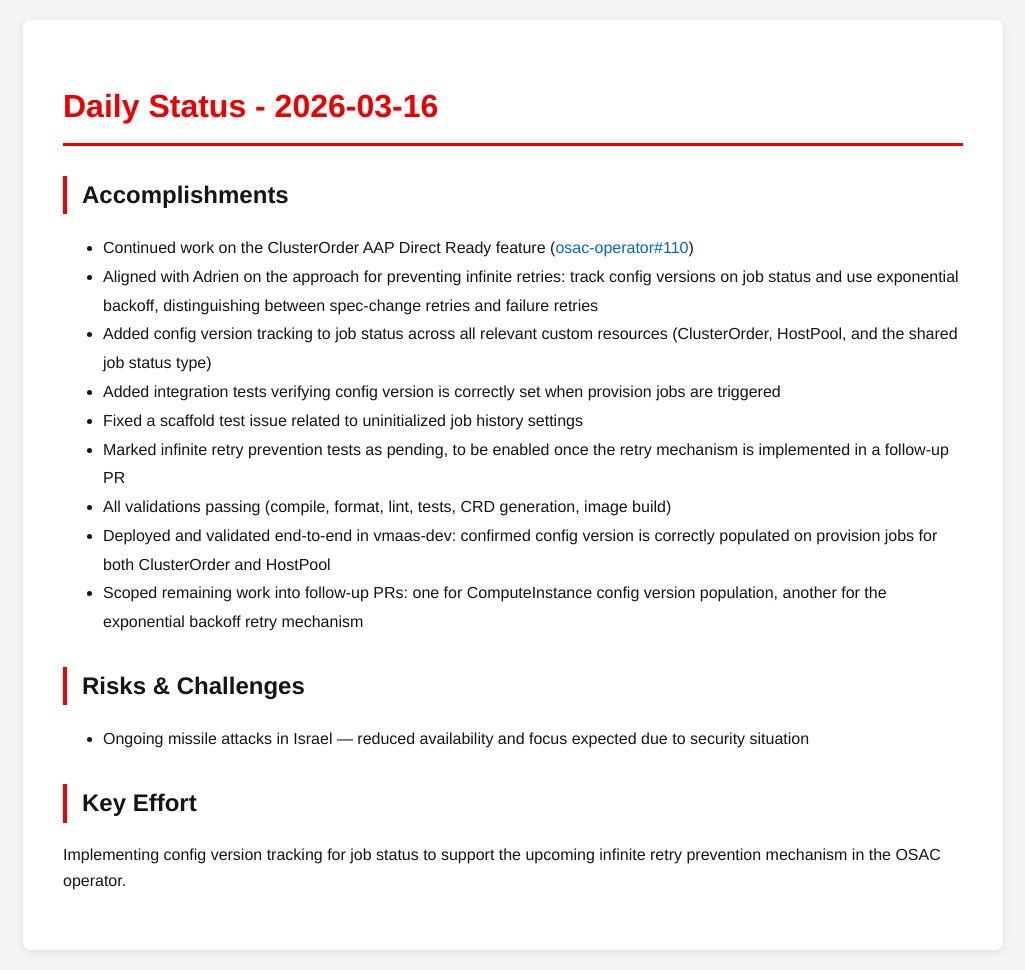
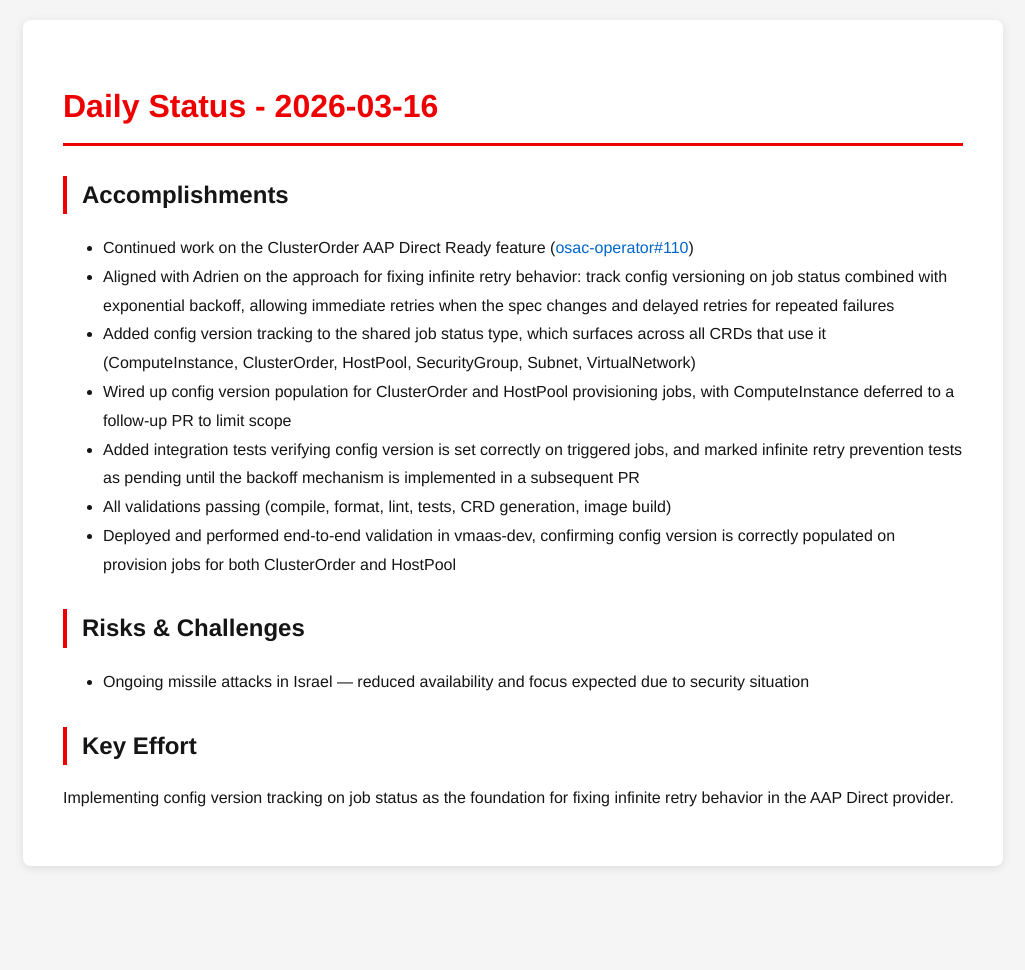
Before and after one commit to tzvatot/daily-status, a Jekyll site: the page built from 2026-03-16.md, in a window 1280 px wide. Shown: the whole page, without its empty margins (127-1152 px from the left). Built offline with Jekyll 4.4.1, drawn with Linux system fonts in a browser that asks for light colours; after the commit the page ends 900 px from its top, so only the background shows below that.

Commit message:
Daily status update - 2026-03-16

```diff
--- a/2026-03-16.md
+++ b/2026-03-16.md
@@ -8,17 +8,15 @@ date: 2026-03-16
 
 ## Accomplishments
 - Continued work on the ClusterOrder AAP Direct Ready feature ([osac-operator#110](https://github.com/osac-project/osac-operator/pull/110))
-- Aligned with Adrien on the approach for preventing infinite retries: track config versions on job status and use exponential backoff, distinguishing between spec-change retries and failure retries
-- Added config version tracking to job status across all relevant custom resources (ClusterOrder, HostPool, and the shared job status type)
-- Added integration tests verifying config version is correctly set when provision jobs are triggered
-- Fixed a scaffold test issue related to uninitialized job history settings
-- Marked infinite retry prevention tests as pending, to be enabled once the retry mechanism is implemented in a follow-up PR
+- Aligned with Adrien on the approach for fixing infinite retry behavior: track config versioning on job status combined with exponential backoff, allowing immediate retries when the spec changes and delayed retries for repeated failures
+- Added config version tracking to the shared job status type, which surfaces across all CRDs that use it (ComputeInstance, ClusterOrder, HostPool, SecurityGroup, Subnet, VirtualNetwork)
+- Wired up config version population for ClusterOrder and HostPool provisioning jobs, with ComputeInstance deferred to a follow-up PR to limit scope
+- Added integration tests verifying config version is set correctly on triggered jobs, and marked infinite retry prevention tests as pending until the backoff mechanism is implemented in a subsequent PR
 - All validations passing (compile, format, lint, tests, CRD generation, image build)
-- Deployed and validated end-to-end in vmaas-dev: confirmed config version is correctly populated on provision jobs for both ClusterOrder and HostPool
-- Scoped remaining work into follow-up PRs: one for ComputeInstance config version population, another for the exponential backoff retry mechanism
+- Deployed and performed end-to-end validation in vmaas-dev, confirming config version is correctly populated on provision jobs for both ClusterOrder and HostPool
 
 ## Risks & Challenges
 - Ongoing missile attacks in Israel — reduced availability and focus expected due to security situation
 
 ## Key Effort
-Implementing config version tracking for job status to support the upcoming infinite retry prevention mechanism in the OSAC operator.
+Implementing config version tracking on job status as the foundation for fixing infinite retry behavior in the AAP Direct provider.
```
